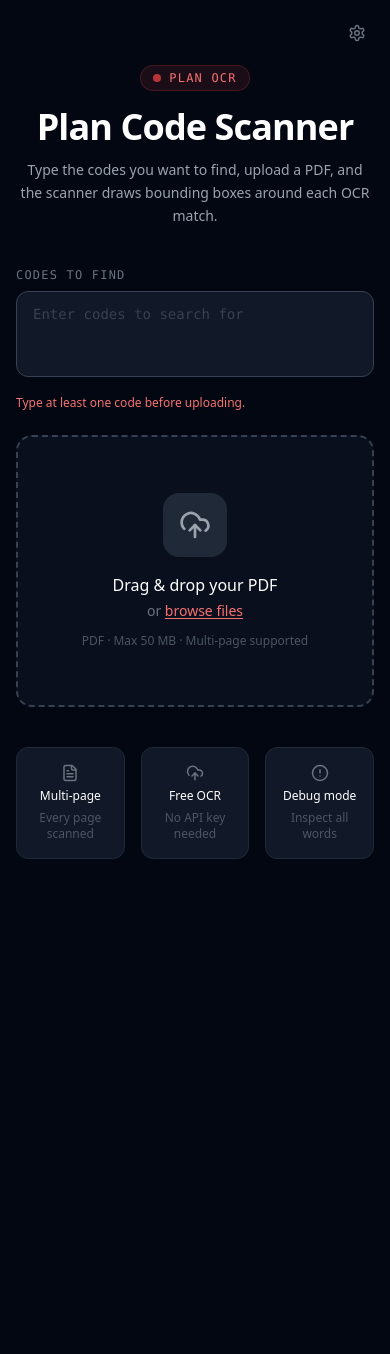
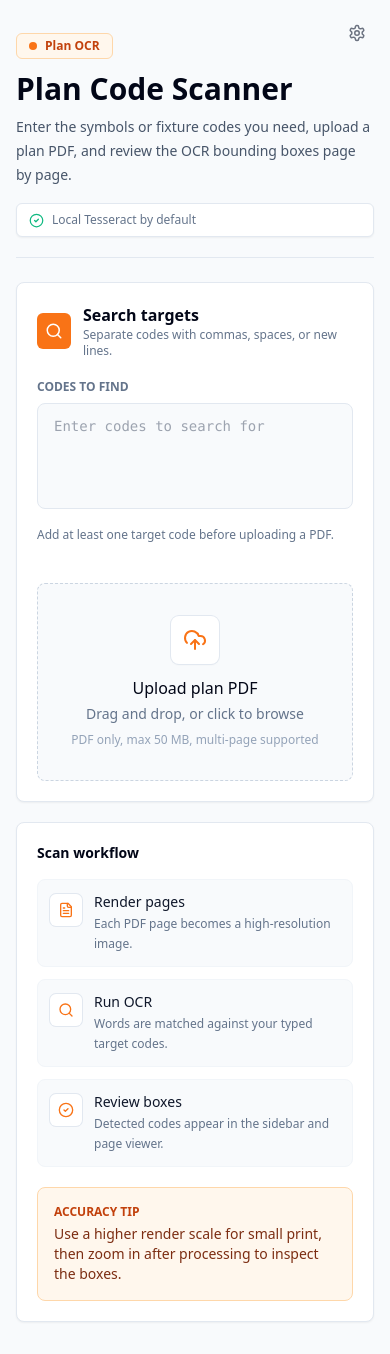
Before and after one commit to averiedayimshufflin/bounding-code-detection, a Next.js app: page / in a window 390 px wide. Before the commit the page ends 923 px from the top, so only its background shows below. Built offline with nearby package versions, Linux system fonts and the light colour scheme.

Commit message:
Fixed ui and bugs regarding pdf submission

```diff
--- a/app/globals.css
+++ b/app/globals.css
@@ -3,8 +3,8 @@
 @tailwind utilities;
 
 :root {
-  --red-detection: #ef4444;
-  --red-detection-fill: rgba(239, 68, 68, 0.12);
+  --accent: #f97316;
+  --accent-soft: rgba(249, 115, 22, 0.12);
 }
 
 * {
@@ -16,6 +16,8 @@ body {
   height: 100%;
   margin: 0;
   padding: 0;
+    background: #f8fafc;
+
 }
 
 /* Custom scrollbar for the sidebar */
@@ -26,11 +28,11 @@ body {
   background: transparent;
 }
 .custom-scroll::-webkit-scrollbar-thumb {
-  background-color: rgba(255, 255, 255, 0.15);
+  background-color: rgba(100, 116, 139, 0.28);
   border-radius: 3px;
 }
 .custom-scroll::-webkit-scrollbar-thumb:hover {
-  background-color: rgba(255, 255, 255, 0.3);
+   background-color: rgba(100, 116, 139, 0.48);
 }
 
 /* PDF page fade-in */
@@ -55,16 +57,17 @@ body {
   cursor: pointer;
 }
 .bbox-rect:hover {
-  fill: rgba(239, 68, 68, 0.25) !important;
+   background-color: rgba(100, 116, 139, 0.48);
 }
 
 /* Detection row highlight */
 .detection-row {
   transition: background-color 0.15s ease;
+    background-color: rgba(248, 250, 252, 0.9);
+
 }
 .detection-row:hover {
-  background-color: rgba(255, 255, 255, 0.06);
+ background-color: rgba(161, 82, 26, 0.12);}
+.detection-row.active {
+  background-color: rgba(249, 115, 22, 0.15);
 }
-.detection-row.active {
-  background-color: rgba(239, 68, 68, 0.15);
-}
--- a/app/layout.tsx
+++ b/app/layout.tsx
@@ -14,7 +14,7 @@ export default function RootLayout({
 }) {
   return (
     <html lang="en">
-      <body className="bg-gray-950 text-white antialiased">{children}</body>
+         <body className="bg-slate-50 text-slate-950 antialiased">{children}</body>
     </html>
   );
 }
--- a/components/DetectionSidebar.tsx
+++ b/components/DetectionSidebar.tsx
@@ -14,7 +14,7 @@ interface Props {
   debugMode: boolean;
   onDebugToggle: () => void;
   pdfName: string;
-  targetCodes: string[];
+  targetCodes?: string[];
   onReset: () => void;
 }
 
@@ -29,18 +29,16 @@ export default function DetectionSidebar({
   debugMode,
   onDebugToggle,
   pdfName,
-  targetCodes,
+  targetCodes = [],
   onReset,
 }: Props) {
   const [tab, setTab] = useState<Tab>('by-page');
 
-  // All detections across all pages
   const allDetections = useMemo(
     () => pages.flatMap((p) => p.detections),
     [pages],
   );
 
-  // Summary: code → { total, pages }
   const summary = useMemo(() => {
     const map = new Map<string, { total: number; pages: Map<number, number> }>();
     for (const det of allDetections) {
@@ -56,17 +54,17 @@ export default function DetectionSidebar({
   const pagesWithDetections = pages.filter((p) => p.detections.length > 0).length;
 
   return (
-    <aside className="flex flex-col h-full bg-gray-950 border-r border-gray-800">
+    <aside className="flex flex-col h-full bg-white border-r border-slate-200">
       {/* Branding header */}
-      <div className="px-4 pt-4 pb-3 border-b border-gray-800 shrink-0">
+      <div className="px-4 pt-4 pb-3 border-b border-slate-200 shrink-0 bg-white">
         <div className="flex items-center gap-2 mb-1">
-          <span className="w-2 h-2 rounded-full bg-red-500 animate-pulse" />
-          <span className="text-xs text-red-400 font-mono tracking-widest uppercase">
+          <span className="w-2 h-2 rounded-full bg-orange-500 animate-pulse" />
+          <span className="text-xs text-orange-700 font-mono tracking-widest uppercase">
             Code Scanner
           </span>
         </div>
         <p
-          className="text-xs text-gray-500 truncate"
+          className="text-xs text-slate-500 truncate"
           title={pdfName}
         >
           {pdfName}
@@ -81,12 +79,12 @@ export default function DetectionSidebar({
           ].map(({ label, value }) => (
             <div
               key={label}
-              className="flex flex-col items-center rounded-lg bg-gray-900 py-2 px-1"
+              className="flex flex-col items-center rounded-lg bg-orange-50 border border-orange-100 py-2 px-1"
             >
-              <span className="text-lg font-bold text-white tabular-nums leading-tight">
+              <span className="text-lg font-bold text-slate-950 tabular-nums leading-tight">
                 {value}
               </span>
-              <span className="text-[10px] text-gray-600 mt-0.5 text-center leading-tight">
+              <span className="text-[10px] text-slate-500 mt-0.5 text-center leading-tight">
                 {label}
               </span>
             </div>
@@ -95,7 +93,7 @@ export default function DetectionSidebar({
       </div>
 
       {/* Tabs */}
-      <div className="flex border-b border-gray-800 shrink-0">
+      <div className="flex border-b border-slate-200 shrink-0 bg-white">
         {(
           [
             { id: 'by-page', label: 'By page', Icon: List },
@@ -108,8 +106,8 @@ export default function DetectionSidebar({
             className={`
               flex-1 flex items-center justify-center gap-1.5 py-2.5 text-xs font-medium transition-colors border-b-2 -mb-px
               ${tab === id
-                ? 'border-red-500 text-red-400'
-                : 'border-transparent text-gray-500 hover:text-gray-300'}
+                ? 'border-orange-500 text-orange-700 bg-orange-50'
+                : 'border-transparent text-slate-500 hover:text-slate-900 hover:bg-slate-50'}
             `}
           >
             <Icon size={13} />
@@ -119,7 +117,7 @@ export default function DetectionSidebar({
       </div>
 
       {/* Scrollable content */}
-      <div className="flex-1 overflow-y-auto custom-scroll">
+      <div className="flex-1 overflow-y-auto custom-scroll bg-white">
         {tab === 'by-page' ? (
           <ByPageTab
             pages={pages}
@@ -138,14 +136,14 @@ export default function DetectionSidebar({
       </div>
 
       {/* Footer controls */}
-      <div className="px-4 py-3 border-t border-gray-800 shrink-0 flex items-center gap-2">
+      <div className="px-4 py-3 border-t border-slate-200 shrink-0 flex items-center gap-2 bg-white">
         <button
           onClick={onDebugToggle}
           className={`
             flex-1 py-2 rounded-lg text-xs font-medium transition-colors border
             ${debugMode
-              ? 'bg-yellow-500/15 border-yellow-500/30 text-yellow-400'
-              : 'bg-gray-900 border-gray-700 text-gray-400 hover:border-gray-600 hover:text-gray-300'}
+              ? 'bg-yellow-50 border-yellow-300 text-yellow-700'
+              : 'bg-slate-50 border-slate-200 text-slate-600 hover:border-orange-200 hover:bg-orange-50 hover:text-orange-700'}
           `}
         >
           {debugMode ? '🔍 Debug ON' : '🔍 Debug'}
@@ -153,7 +151,7 @@ export default function DetectionSidebar({
 
         <button
           onClick={onReset}
-          className="flex-1 py-2 rounded-lg text-xs font-medium border border-gray-700 bg-gray-900 text-gray-400 hover:border-gray-600 hover:text-gray-300 transition-colors"
+          className="flex-1 py-2 rounded-lg text-xs font-medium border border-slate-200 bg-slate-50 text-slate-600 hover:border-orange-200 hover:bg-orange-50 hover:text-orange-700 transition-colors"
         >
           ↩ New PDF
         </button>
@@ -161,8 +159,6 @@ export default function DetectionSidebar({
     </aside>
   );
 }
-
-// ---------- By-page tab ----------
 
 function ByPageTab({
   pages,
@@ -180,8 +176,8 @@ function ByPageTab({
   if (pages.every((p) => p.detections.length === 0)) {
     return (
       <div className="flex flex-col items-center justify-center h-48 px-4 text-center">
-        <p className="text-gray-600 text-sm">No target codes detected</p>
-        <p className="text-gray-700 text-xs mt-1">
+        <p className="text-slate-500 text-sm">No target codes detected</p>
+        <p className="text-slate-400 text-xs mt-1">
           Try enabling debug mode to see raw OCR words.
         </p>
       </div>
@@ -197,32 +193,32 @@ function ByPageTab({
             onClick={() => onPageChange(page.pageNumber)}
             className={`
               w-full flex items-center justify-between px-4 py-2 text-left transition-colors
-              ${page.pageNumber === currentPage ? 'bg-gray-900' : 'hover:bg-gray-900/50'}
+              ${page.pageNumber === currentPage ? 'bg-orange-50' : 'hover:bg-slate-50'}
             `}
           >
             <div className="flex items-center gap-2">
               <ChevronRight
                 size={13}
-                className={`transition-transform text-gray-500 ${
-                  page.pageNumber === currentPage ? 'rotate-90' : ''
+                className={`transition-transform text-slate-400 ${
+                  page.pageNumber === currentPage ? 'rotate-90 text-orange-500' : ''
                 }`}
               />
-              <span className="text-xs text-gray-400 font-mono">
+              <span className="text-xs text-slate-700 font-mono">
                 Page {page.pageNumber}
               </span>
             </div>
             <span
               className={`text-xs font-mono px-1.5 py-0.5 rounded-full ${
                 page.detections.length > 0
-                  ? 'bg-red-500/20 text-red-400'
-                  : 'text-gray-700'
+                  ? 'bg-orange-100 text-orange-700'
+                  : 'text-slate-400'
               }`}
             >
               {page.detections.length}
             </span>
           </button>
 
-          {/* Detection rows (shown when page is current) */}
+          {/* Detection rows */}
           {page.pageNumber === currentPage && page.detections.length > 0 && (
             <div className="pb-1">
               {page.detections.map((det) => (
@@ -237,7 +233,7 @@ function ByPageTab({
           )}
 
           {page.pageNumber === currentPage && page.detections.length === 0 && (
-            <p className="px-8 py-2 text-xs text-gray-700 italic">
+            <p className="px-8 py-2 text-xs text-slate-400 italic">
               No codes on this page
             </p>
           )}
@@ -262,17 +258,18 @@ function DetectionRow({
   return (
     <button
       onClick={onClick}
-      className={`detection-row w-full text-left px-4 py-2.5 flex items-start gap-3 ${
-        isSelected ? 'active' : ''
-      }`}
+      className={`
+        detection-row w-full text-left px-4 py-2.5 flex items-start gap-3 transition-colors
+        ${isSelected ? 'active bg-orange-50 border-l-2 border-orange-500' : 'hover:bg-slate-50 border-l-2 border-transparent'}
+      `}
     >
       {/* Code chip */}
       <span
         className="shrink-0 mt-0.5 px-1.5 py-0.5 rounded text-[11px] font-mono font-bold"
         style={{
-          backgroundColor: `${colour}25`,
+          backgroundColor: `${colour}18`,
           color: colour,
-          border: `1px solid ${colour}40`,
+          border: `1px solid ${colour}35`,
         }}
       >
         {detection.code}
@@ -280,13 +277,13 @@ function DetectionRow({
 
       {/* Coords */}
       <div className="flex-1 min-w-0">
-        <p className="text-[10px] text-gray-500 font-mono leading-relaxed">
+        <p className="text-[10px] text-slate-500 font-mono leading-relaxed">
           ({x0}, {y0}) → ({x1}, {y1})
         </p>
-        <p className="text-[10px] text-gray-700 font-mono mt-0.5">
+        <p className="text-[10px] text-slate-400 font-mono mt-0.5">
           conf {detection.confidence.toFixed(0)}%
           {detection.rawText !== detection.code && (
-            <span className="ml-1 text-yellow-700">
+            <span className="ml-1 text-yellow-600">
               raw: &quot;{detection.rawText}&quot;
             </span>
           )}
@@ -295,8 +292,6 @@ function DetectionRow({
     </button>
   );
 }
-
-// ---------- Summary tab ----------
 
 function SummaryTab({
   summary,
@@ -310,7 +305,7 @@ function SummaryTab({
   if (summary.size === 0) {
     return (
       <div className="flex items-center justify-center h-48 px-4 text-center">
-        <p className="text-gray-600 text-sm">No detections yet</p>
+        <p className="text-slate-500 text-sm">No detections yet</p>
       </div>
     );
   }
@@ -339,19 +334,19 @@ function SummaryTab({
                 className="text-xs font-mono font-bold px-1.5 py-0.5 rounded"
                 style={{
                   color: colour,
-                  backgroundColor: `${colour}20`,
+                  backgroundColor: `${colour}15`,
                   border: `1px solid ${colour}30`,
                 }}
               >
                 {code}
               </span>
-              <span className="text-xs text-gray-400 font-mono tabular-nums">
+              <span className="text-xs text-slate-500 font-mono tabular-nums">
                 {total}×
               </span>
             </div>
 
             {/* Bar */}
-            <div className="h-1 bg-gray-800 rounded-full overflow-hidden">
+            <div className="h-1 bg-slate-200 rounded-full overflow-hidden">
               <div
                 className="h-full rounded-full transition-all"
                 style={{
@@ -369,7 +364,7 @@ function SummaryTab({
                   <button
                     key={pg}
                     onClick={() => onPageChange(pg)}
-                    className="text-[10px] font-mono text-gray-500 hover:text-gray-300 transition-colors"
+                    className="text-[10px] font-mono text-slate-500 hover:text-orange-700 transition-colors"
                   >
                     p.{pg}
                     {cnt > 1 ? `(×${cnt})` : ''}
--- a/components/FileUpload.tsx
+++ b/components/FileUpload.tsx
@@ -1,7 +1,13 @@
 'use client';
 
 import { useCallback, useRef, useState } from 'react';
-import { UploadCloud, FileText, AlertCircle } from 'lucide-react';
+import {
+  AlertCircle,
+  CheckCircle2,
+  FileText,
+  Search,
+  UploadCloud,
+} from 'lucide-react';
 
 interface Props {
   onFile: (file: File) => void;
@@ -20,25 +26,42 @@ export default function FileUpload({
   const [isDragging, setIsDragging] = useState(false);
   const [error, setError] = useState<string | null>(null);
 
+  const resetInput = () => {
+  if (inputRef.current) inputRef.current.value = '';
+};
+
   const handleFile = useCallback(
   (file: File | null | undefined) => {
     if (!file) return;
+
     if (file.type !== 'application/pdf') {
       setError('Please upload a PDF file.');
+      resetInput();
       return;
     }
+
     if (file.size > 50 * 1024 * 1024) {
       setError('File is too large. Maximum size is 50 MB.');
+      resetInput();
       return;
     }
-      if (targetCodes.length === 0) {
+
+    const liveTargetCodes = targetCodeInput
+      .split(/[\s,]+/)
+      .map((code) => code.trim())
+      .filter(Boolean);
+
+    if (liveTargetCodes.length === 0) {
       setError('Type at least one code to search for.');
+      resetInput();
       return;
     }
+
     setError(null);
+    resetInput();
     onFile(file);
   },
-    [onFile, targetCodes.length],
+  [onFile, targetCodeInput],
 );
 
   const onDrop = useCallback(
@@ -54,71 +77,91 @@ export default function FileUpload({
     e.preventDefault();
     setIsDragging(true);
   };
-  const onDragLeave = () => setIsDragging(false);
 
   return (
-    <div className="flex flex-col items-center justify-center min-h-screen px-4 py-16">
-      {/* Header */}
-      <div className="mb-10 text-center">
-        <div className="inline-flex items-center gap-2 mb-4 px-3 py-1 rounded-full bg-red-500/10 border border-red-500/20">
-          <span className="w-2 h-2 rounded-full bg-red-500 animate-pulse" />
-          <span className="text-xs font-mono text-red-400 tracking-widest uppercase">
+    <div className="min-h-screen px-4 py-8 text-slate-950">
+      <div className="mx-auto max-w-6xl">
+        <header className="mb-6 flex flex-col gap-4 border-b border-slate-200 pb-5 sm:flex-row sm:items-end sm:justify-between">
+          <div>
+            <div className="mb-3 inline-flex items-center gap-2 rounded-md border border-orange-200 bg-orange-50 px-3 py-1 text-xs font-semibold text-orange-700">
+              <span className="h-2 w-2 rounded-full bg-orange-500" />
               Plan OCR
-          </span>
             </div>
-        <h1 className="text-4xl font-bold text-white tracking-tight">
+            <h1 className="text-3xl font-semibold text-slate-950">
               Plan Code Scanner
             </h1>
-        <p className="mt-3 text-gray-400 max-w-md mx-auto text-sm leading-relaxed">
-          Type the codes you want to find, upload a PDF, and the scanner draws
-          bounding boxes around each OCR match.
+            <p className="mt-2 max-w-2xl text-sm leading-6 text-slate-600">
+              Enter the symbols or fixture codes you need, upload a plan PDF,
+              and review the OCR bounding boxes page by page.
             </p>
           </div>
+          <div className="flex items-center gap-2 rounded-md border border-slate-200 bg-white px-3 py-2 text-xs text-slate-500 shadow-sm">
+            <CheckCircle2 size={15} className="text-emerald-500" />
+            Local Tesseract by default
+          </div>
+        </header>
 
-      {/* Code entry */}
-      <div className="mb-6 max-w-xl w-full">
+        <main className="grid gap-5 lg:grid-cols-[minmax(0,1fr)_360px]">
+          <section className="rounded-lg border border-slate-200 bg-white p-5 shadow-sm">
+            <div className="mb-5 flex items-center gap-3">
+              <div className="flex h-9 w-9 items-center justify-center rounded-md bg-orange-500 text-white">
+                <Search size={18} />
+              </div>
+              <div>
+                <h2 className="text-base font-semibold text-slate-950">
+                  Search targets
+                </h2>
+                <p className="text-xs text-slate-500">
+                  Separate codes with commas, spaces, or new lines.
+                </p>
+              </div>
+            </div>
+
             <label htmlFor="target-codes" className="block">
-          <span className="text-xs text-gray-500 uppercase tracking-widest mb-2 block font-mono">
+              <span className="mb-2 block text-xs font-semibold uppercase text-slate-500">
                 Codes to find
               </span>
               <textarea
                 id="target-codes"
                 value={targetCodeInput}
                 onChange={(e) => onTargetCodeInputChange(e.target.value)}
-            rows={3}
+                rows={4}
                 placeholder="Enter codes to search for"
-            className="w-full resize-none rounded-xl bg-gray-900 border border-gray-700 px-4 py-3 text-sm text-white font-mono placeholder:text-gray-700 focus:outline-none focus:ring-2 focus:ring-red-500/50 focus:border-red-500"
+                className="w-full resize-none rounded-lg border border-slate-200 bg-slate-50 px-4 py-3 font-mono text-sm text-slate-950 outline-none transition focus:border-orange-400 focus:bg-white focus:ring-4 focus:ring-orange-100"
               />
             </label>
-        <div className="mt-3 flex flex-wrap gap-2">
+
+            <div className="mt-3 min-h-8">
               {targetCodes.length > 0 ? (
-            targetCodes.map((code) => (
+                <div className="flex flex-wrap gap-2">
+                  {targetCodes.map((code) => (
                     <span
                       key={code}
-                className="px-2.5 py-1 rounded-md bg-gray-800 border border-gray-700 text-xs font-mono text-gray-300"
+                      className="rounded-md border border-orange-200 bg-orange-50 px-2.5 py-1 font-mono text-xs font-semibold text-orange-700"
                     >
                       {code}
                     </span>
-            ))
+                  ))}
+                </div>
               ) : (
-            <span className="text-xs text-red-400">
-              Type at least one code before uploading.
-            </span>
+                <p className="text-xs text-slate-500">
+                  Add at least one target code before uploading a PDF.
+                </p>
               )}
             </div>
-      </div>
 
-      {/* Drop zone */}
             <div
               className={`
-          relative w-full max-w-xl rounded-2xl border-2 border-dashed transition-all duration-200 cursor-pointer
-          ${isDragging
-            ? 'border-red-500 bg-red-500/8 scale-[1.01]'
-            : 'border-gray-700 bg-gray-900/50 hover:border-gray-500 hover:bg-gray-900'}
+                mt-6 cursor-pointer rounded-lg border border-dashed p-8 transition
+                ${
+                  isDragging
+                    ? 'border-orange-400 bg-orange-50'
+                    : 'border-slate-300 bg-slate-50 hover:border-orange-300 hover:bg-orange-50/60'
+                }
               `}
               onDrop={onDrop}
               onDragOver={onDragOver}
-        onDragLeave={onDragLeave}
+              onDragLeave={() => setIsDragging(false)}
               onClick={() => inputRef.current?.click()}
             >
               <input
@@ -126,61 +169,88 @@ export default function FileUpload({
                 type="file"
                 accept="application/pdf"
                 className="hidden"
-          onChange={(e) => handleFile(e.target.files?.[0])}
+                onChange={(e) => {
+  handleFile(e.target.files?.[0]);
+  e.currentTarget.value = '';
+}}
               />
 
-        <div className="flex flex-col items-center justify-center gap-4 px-8 py-14">
-          <div
-            className={`
-              p-4 rounded-2xl transition-colors duration-200
-              ${isDragging ? 'bg-red-500/20' : 'bg-gray-800'}
-            `}
-          >
-            <UploadCloud
-              size={32}
-              className={isDragging ? 'text-red-400' : 'text-gray-400'}
-            />
+              <div className="flex flex-col items-center justify-center gap-3 text-center">
+                <div className="flex h-12 w-12 items-center justify-center rounded-lg bg-white text-orange-500 shadow-sm ring-1 ring-slate-200">
+                  <UploadCloud size={24} />
                 </div>
-
-          <div className="text-center">
-            <p className="text-white font-medium">
-              {isDragging ? 'Drop your PDF here' : 'Drag & drop your PDF'}
+                <div>
+                  <p className="font-medium text-slate-950">
+                    {isDragging ? 'Drop your PDF here' : 'Upload plan PDF'}
                   </p>
-            <p className="text-gray-500 text-sm mt-1">
-              or{' '}
-              <span className="text-red-400 hover:text-red-300 underline underline-offset-2">
-                browse files
-              </span>
+                  <p className="mt-1 text-sm text-slate-500">
+                    Drag and drop, or click to browse
                   </p>
-            <p className="text-gray-600 text-xs mt-3">PDF · Max 50 MB · Multi-page supported</p>
+                  <p className="mt-2 text-xs text-slate-400">
+                    PDF only, max 50 MB, multi-page supported
+                  </p>
                 </div>
               </div>
             </div>
 
-      {/* Error */}
             {error && (
-        <div className="mt-4 flex items-center gap-2 px-4 py-3 rounded-lg bg-red-500/10 border border-red-500/30 text-red-400 text-sm max-w-xl w-full">
+              <div className="mt-4 flex items-center gap-2 rounded-lg border border-red-200 bg-red-50 px-4 py-3 text-sm text-red-700">
                 <AlertCircle size={15} className="shrink-0" />
                 {error}
               </div>
             )}
+          </section>
 
-      {/* Features */}
-      <div className="mt-10 grid grid-cols-3 gap-4 max-w-xl w-full">
+          <aside className="rounded-lg border border-slate-200 bg-white p-5 shadow-sm">
+            <h2 className="text-sm font-semibold text-slate-950">
+              Scan workflow
+            </h2>
+            <div className="mt-4 space-y-3">
               {[
-          { icon: FileText, label: 'Multi-page', sub: 'Every page scanned' },
-          { icon: UploadCloud, label: 'Free OCR', sub: 'No API key needed' },
-          { icon: AlertCircle, label: 'Debug mode', sub: 'Inspect all words' },
+                {
+                  icon: FileText,
+                  label: 'Render pages',
+                  sub: 'Each PDF page becomes a high-resolution image.',
+                },
+                {
+                  icon: Search,
+                  label: 'Run OCR',
+                  sub: 'Words are matched against your typed target codes.',
+                },
+                {
+                  icon: CheckCircle2,
+                  label: 'Review boxes',
+                  sub: 'Detected codes appear in the sidebar and page viewer.',
+                },
               ].map(({ icon: Icon, label, sub }) => (
                 <div
                   key={label}
-            className="flex flex-col items-center gap-1.5 p-4 rounded-xl bg-gray-900 border border-gray-800"
+                  className="flex gap-3 rounded-lg border border-slate-100 bg-slate-50 p-3"
                 >
-            <Icon size={18} className="text-gray-500" />
-            <p className="text-white text-xs font-medium">{label}</p>
-            <p className="text-gray-600 text-xs text-center">{sub}</p>
+                  <div className="mt-0.5 flex h-8 w-8 shrink-0 items-center justify-center rounded-md bg-white text-orange-500 ring-1 ring-slate-200">
+                    <Icon size={16} />
+                  </div>
+                  <div>
+                    <p className="text-sm font-medium text-slate-900">{label}</p>
+                    <p className="mt-0.5 text-xs leading-5 text-slate-500">
+                      {sub}
+                    </p>
+                  </div>
                 </div>
               ))}
+            </div>
+
+            <div className="mt-5 rounded-lg border border-orange-200 bg-orange-50 p-4">
+              <p className="text-xs font-semibold uppercase text-orange-700">
+                Accuracy tip
+              </p>
+              <p className="mt-1 text-sm leading-5 text-orange-900">
+                Use a higher render scale for small print, then zoom in after
+                processing to inspect the boxes.
+              </p>
+            </div>
+          </aside>
+        </main>
       </div>
     </div>
   );
--- a/components/PageViewer.tsx
+++ b/components/PageViewer.tsx
@@ -154,8 +154,8 @@ className="p-1.5 text-gray-400 hover:text-white hover:bg-gray-800 disabled:opaci
 
 
   {/* Main page image with SVG bounding-box overlay */}
-<div className="flex-1 overflow-auto bg-gray-900/40 p-6 flex justify-center items-start">  <div
-className="relative page-enter shadow-2xl rounded-lg overflow-hidden shrink-0"    style={{
+<div className="flex-1 overflow-auto bg-gray-900/40 p-6 flex justify-center items-start">
+<div className="relative page-enter shadow-2xl rounded-lg overflow-hidden shrink-0"    style={{
       width: page.width * zoom,
       height: page.height * zoom,
       minWidth: page.width * zoom,
```
Also changed, not shown: components/ProgressIndicator.tsx (+23 -29 lines). Lines whose indentation alone changed are shown as unchanged.
